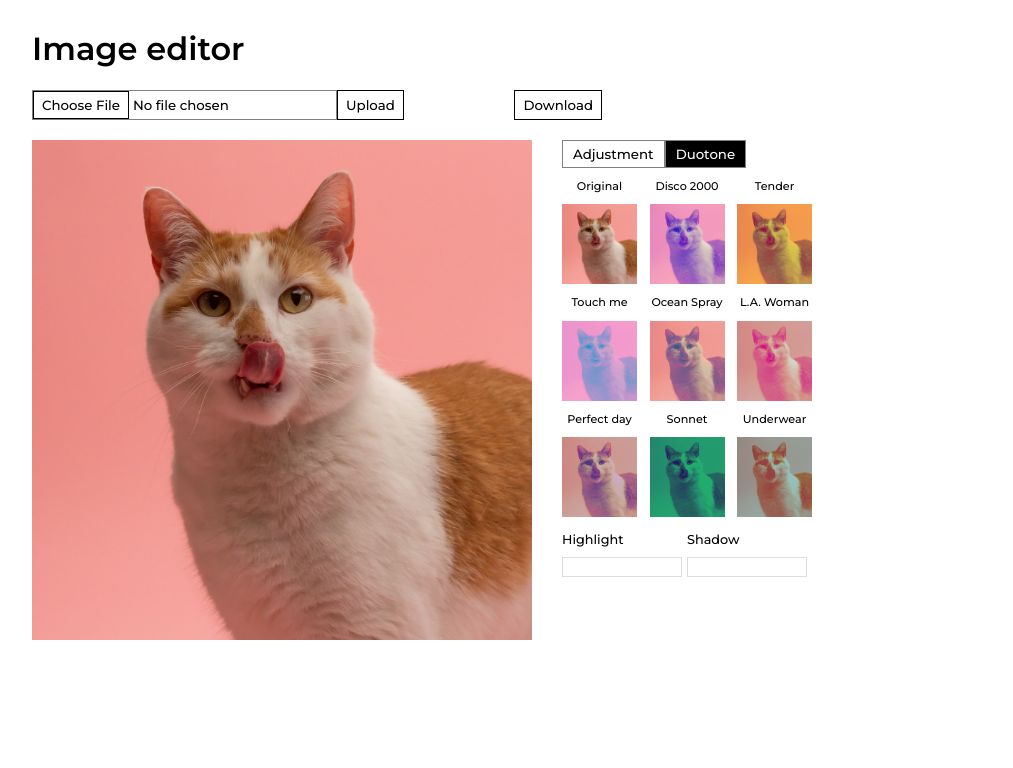
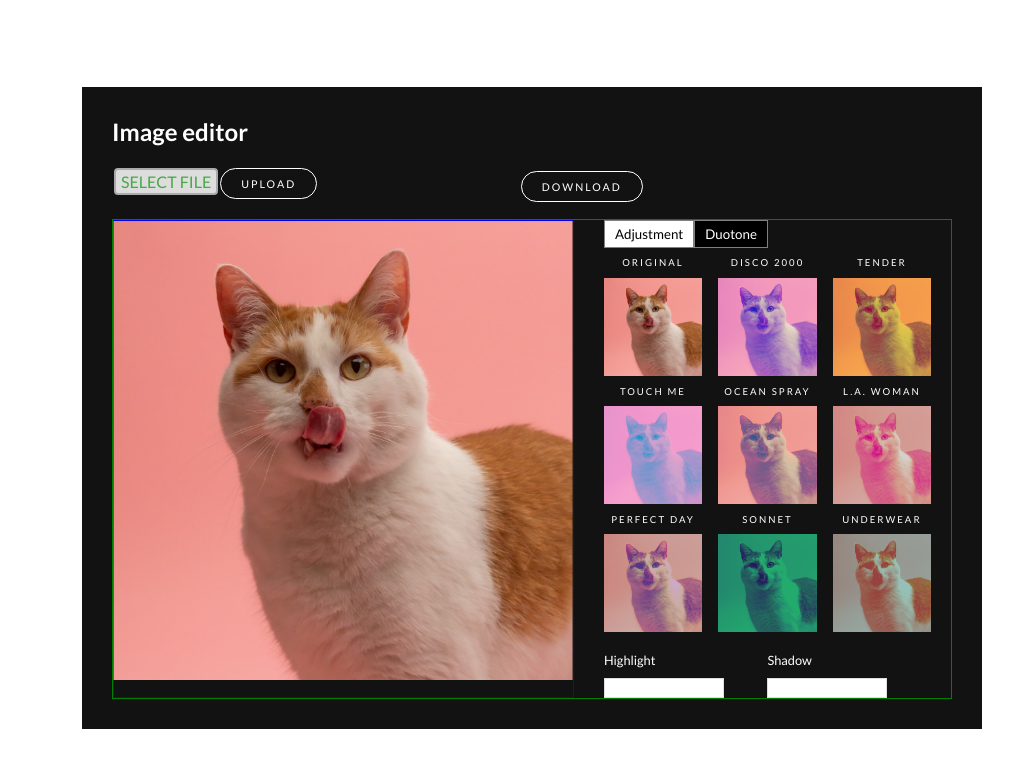
Before and after one commit to hannah-choi/image_editor, a React (Create React App) app in the folder client/: page / in a window 1280 px wide. Shown: the top 768 px of the page, without its empty margins (116-1129 px from the left). Built offline with nearby package versions, Linux system fonts and the light colour scheme.

Commit message:
debug sidebar error & modified css

```diff
--- a/client/src/App.js
+++ b/client/src/App.js
@@ -1,5 +1,5 @@
 import { useState } from "react";
-import "./App.css";
+import "./css/App.css";
 import Canvas from "./components/Canvas";
 import Upload from "./components/Upload";
 
@@ -12,8 +12,8 @@ function App() {
 
     return (
         <div className="App">
-            <h1>Image editor</h1>
             <div className="wrapper">
+                <h2>Image editor</h2>
                 <Upload getFilePath={getFilePath} />
                 <Canvas newImagePath={objectURL} />
             </div>
--- a/client/src/components/Adjustment.js
+++ b/client/src/components/Adjustment.js
@@ -18,6 +18,7 @@ export default function Adjustment({
                         applyChange={applyChange}
                     />
                 ))}
+                <hr />
             </div>
             <InstaFilter
                 applyInstaFilter={applyInstaFilter}
--- a/client/src/components/Download.js
+++ b/client/src/components/Download.js
@@ -7,7 +7,7 @@ export default function Download({ downloadImage }) {
             className="button"
             onClick={() => downloadImage()}
         >
-            Download
+            DOWNLOAD
         </button>
     );
 }
--- a/client/src/components/Slidebar.js
+++ b/client/src/components/Slidebar.js
@@ -16,6 +16,7 @@ export default function Slidebar({ option, applyChange }) {
                         ? 360
                         : 150
                 }
+                value={option.value}
                 defaultValue={option.value}
                 onInput={e => {
                     applyChange(e.target.name, e.target.value);
--- a/client/src/components/ToneButtonImg.js
+++ b/client/src/components/ToneButtonImg.js
@@ -9,8 +9,8 @@ const ToneButtonImg = styled.div`
 
     /* Setup the fixed dimensions */
     position: relative;
-    max-width: 100%;
-    max-height: 100%;
+    width: 100%;
+    height: ${props => (props.size.height / props.size.width) * 98}px;
 
     &::before {
         background-color: ${props => props.highlight};
--- a/client/src/components/Upload.js
+++ b/client/src/components/Upload.js
@@ -42,8 +42,9 @@ export default function Upload({ getFilePath }) {
 
     return (
         <div className="form">
-            {message ? <Message msg={message} /> : null}
+            {file && message ? <Message msg={message} /> : null}
             <form onSubmit={e => onSubmitEvent(e)} method="POST">
+                <label className="inputLabel">
                     <input
                         type="file"
                         name="image"
@@ -52,7 +53,9 @@ export default function Upload({ getFilePath }) {
                         onChange={onChange}
                         formEncType="multipart/form-data"
                     />
-                <input type="submit" value="Upload" />
+                    <span>SELECT FILE</span>
+                </label>
+                <input type="submit" value="UPLOAD" />
             </form>
         </div>
     );
--- a/client/src/App.css
+++ b/client/src/css/App.css
@@ -1,4 +1,7 @@
-@import url("https://fonts.googleapis.com/css2?family=Montserrat:wght@300;500;600&display=swap");
+@import url("https://fonts.googleapis.com/css2?family=Lato:wght@300;400;700&display=swap");
+@import "./slidebar.css";
+@import "./duotone.css";
+@import "./imageUpload.css";
 
 * {
     box-sizing: border-box;
@@ -6,12 +9,22 @@
 
 body {
     box-sizing: border-box;
-    font-family: "Montserrat";
+    font-family: "Lato";
     position: relative;
     display: flex;
     justify-content: center;
+    align-items: center;
     height: 100vh;
     width: 100vw;
+}
+
+:root {
+    --bg: #121212;
+    --menu: #181818;
+    --secondary: #282828;
+    --text: #fff;
+    --body: #b3b3b3;
+    --middle: #818181;
 }
 
 .App {
@@ -20,89 +33,53 @@ body {
 
 .button,
 input[type="submit"] {
-    border: 1px solid black;
-    color: black;
-    padding: 6px 8px;
+    border: 1px solid var(--text);
+    border-radius: 20px;
+    color: var(--text);
+    padding: 8px 20px;
     font-family: inherit;
-    background-color: #ffffff;
-}
-
-#imageUpload {
-    border: 1px solid gray;
-}
-
-#imageUpload::-webkit-file-upload-button {
-    border: 1px solid black;
-    color: black;
-    padding: 5px 8px;
-    font-family: inherit;
-    background-color: #ffffff;
+    cursor: pointer;
+    background-color: transparent;
+    letter-spacing: 2px;
+    font-size: 8pt;
 }
 
 .wrapper {
     position: relative;
-    width: 1000px;
-    /* border: 1px solid magenta; */
+    width: 900px;
+    padding: 30px;
+    background-color: var(--bg);
+    color: var(--text);
 }
 
 .container {
-    /* border: 1px solid green; */
+    border: 1px solid green;
     width: 100%;
     display: flex;
+    justify-content: space-between;
     flex-wrap: wrap;
 }
 
 .canvasWrapper {
-    min-width: 50%;
-    max-width: 80%;
+    width: 55%;
     position: relative;
-    /* border: 1px solid blue; */
+    border: 1px solid blue;
 }
 
 .form {
     width: 50%;
-    /* border: 1px solid salmon; */
     margin-bottom: 20px;
 }
 
 .effectWrapper {
     padding: 0 20px 0 30px;
     position: relative;
-    width: 30%;
-    /* border: 1px solid cyan; */
+    width: 45%;
     position: relative;
 }
 
 .features {
     position: relative;
-}
-
-.thumbnails {
-    display: flex;
-    flex-wrap: wrap;
-    /* border: 1px solid green; */
-    justify-content: space-between;
-    z-index: 1;
-    position: relative;
-}
-
-.thumbnails button {
-    width: 30%;
-}
-
-.thumbnails button p {
-    font-size: 0.7rem;
-}
-
-.thumbnails button img {
-    max-width: 100%;
-    z-index: 0;
-}
-
-.thumbnails button {
-    outline: 0;
-    border: none;
-    background-color: white;
 }
 
 figure {
@@ -113,6 +90,7 @@ figure {
 .previewImage,
 canvas {
     position: absolute;
+    max-height: 100%;
     max-width: 100%;
     top: 0;
     left: 50%;
@@ -125,33 +103,12 @@ input {
     font-family: inherit;
 }
 
-.duotonePreview {
-    min-height: 80px;
+h2 {
+    margin: 0 0 20px 0;
 }
 
 h3 {
     margin: 10px 0;
-}
-
-.slidebar {
-    display: flex;
-    align-items: center;
-    font-size: 0.8rem;
-    justify-content: space-between;
-    margin-bottom: 5px;
-}
-
-.slidebar .name {
-    flex-basis: 45%;
-}
-
-.slidebar .input {
-    flex-basis: 35%;
-}
-
-.slidebar .number {
-    margin-left: 5px;
-    flex-basis: 15%;
 }
 
 .colorButtons {
@@ -161,7 +118,12 @@ h3 {
 .effects,
 .colorButtons {
     width: 100%;
-    margin: 15px 0;
+    margin: 20px 0 0 0;
+}
+
+.effects hr {
+    margin: 25px 0 10px 0;
+    border-top: 1px solid rgba(0, 0, 0, 0.2);
 }
 
 .colorButtons button {
--- /dev/null
+++ b/client/src/css/duotone.css
@@ -0,0 +1,30 @@
+.thumbnails {
+    display: flex;
+    flex-wrap: wrap;
+    /* border: 1px solid green; */
+    justify-content: space-between;
+    z-index: 1;
+    position: relative;
+}
+
+.thumbnails button p {
+    font-size: 0.6rem;
+    font-family: inherit;
+    letter-spacing: 2px;
+    color: var(--text);
+    text-transform: uppercase;
+}
+
+.thumbnails button img {
+    max-width: 100%;
+    z-index: 0;
+}
+
+.thumbnails button {
+    width: 30%;
+    height: auto;
+    cursor: pointer;
+    outline: 0;
+    border: none;
+    background-color: transparent;
+}
--- /dev/null
+++ b/client/src/css/imageUpload.css
@@ -0,0 +1,71 @@
+/* #imageUpload {
+    border: 1px solid gray;
+}
+
+#imageUpload::-webkit-file-upload-button {
+    border: 1px solid black;
+    color: black;
+    padding: 5px 8px;
+    font-family: inherit;
+    background-color: #ffffff;
+}
+ */
+
+/* #imageUpload {
+     position: absolute;
+ } */
+/*
+#imageUpload::-webkit-file-upload-button {
+    visibility: hidden;
+}
+#imageUpload::before {
+    content: "SELECT FILE";
+    display: inline-block;
+    background: linear-gradient(top, #f9f9f9, #e3e3e3);
+
+    border: 1px solid var(--text);
+    border-radius: 20px;
+    color: var(--text);
+    padding: 8px 20px;
+    font-family: inherit;
+    cursor: pointer;
+    background-color: transparent;
+    letter-spacing: 2px;
+    font-size: 8pt;
+
+    outline: none;
+    -webkit-user-select: none;
+}
+#imageUpload:hover::before {
+    border-color: black;
+}
+#imageUpload:active::before {
+    background: -webkit-linear-gradient(top, #e3e3e3, #f9f9f9);
+} */
+
+label.inputLabel input[type="file"] {
+    position: absolute;
+    top: -1000px;
+}
+
+/***** Example custom styling *****/
+.inputLabel {
+    border: 2px solid #aaa;
+    border-radius: 4px;
+    padding: 2px 5px;
+    margin: 2px;
+    background: #ddd;
+    display: inline-block;
+}
+.inputLabel:hover {
+    background: #ccc;
+}
+.inputLabel:active {
+    background: #ccf;
+}
+.inputLabel :invalid + span {
+    color: #a44;
+}
+.inputLabel :valid + span {
+    color: #4a4;
+}
--- /dev/null
+++ b/client/src/css/slidebar.css
@@ -0,0 +1,114 @@
+.slidebar {
+    display: flex;
+    align-items: center;
+    font-size: 0.8rem;
+    /* justify-content: space-between; */
+    margin-bottom: 10px;
+}
+
+.slidebar .name {
+    flex-basis: 40%;
+    text-transform: uppercase;
+    letter-spacing: 2px;
+    font-size: 0.7rem;
+}
+
+.slidebar .input {
+    flex-basis: 55%;
+}
+
+.slidebar .number {
+    margin-left: 10px;
+    flex-basis: 15%;
+}
+
+input[type="range"].input {
+    width: 100%;
+    margin: 7.75px 0;
+    background-color: transparent;
+    -webkit-appearance: none;
+}
+input[type="range"].input:focus {
+    outline: none;
+}
+input[type="range"].input::-webkit-slider-runnable-track {
+    background: #d3d3d3;
+    border: 0;
+    border-radius: 1.3px;
+    width: 100%;
+    height: 1.5px;
+    cursor: pointer;
+}
+input[type="range"].input::-webkit-slider-thumb {
+    margin-top: -7.75px;
+    width: 16px;
+    height: 17px;
+    background: #181818;
+    border: 0.1px solid #d3d3d3;
+    border-radius: 44px;
+    cursor: pointer;
+    -webkit-appearance: none;
+}
+input[type="range"].input:focus::-webkit-slider-runnable-track {
+    background: #e0e0e0;
+}
+input[type="range"].input::-moz-range-track {
+    background: #d3d3d3;
+    border: 0;
+    border-radius: 1.3px;
+    width: 100%;
+    height: 1.5px;
+    cursor: pointer;
+}
+input[type="range"].input::-moz-range-thumb {
+    width: 16px;
+    height: 17px;
+    background: #181818;
+    border: 0.1px solid #d3d3d3;
+    border-radius: 44px;
+    cursor: pointer;
+}
+input[type="range"].input::-ms-track {
+    background: transparent;
+    border-color: transparent;
+    border-width: 7.75px 0;
+    color: transparent;
+    width: 100%;
+    height: 1.5px;
+    cursor: pointer;
+}
+input[type="range"].input::-ms-fill-lower {
+    background: #c6c6c6;
+    border: 0;
+    border-radius: 2.6px;
+}
+input[type="range"].input::-ms-fill-upper {
+    background: #d3d3d3;
+    border: 0;
+    border-radius: 2.6px;
+}
+input[type="range"].input::-ms-thumb {
+    width: 16px;
+    height: 17px;
+    background: #181818;
+    border: 0.1px solid #d3d3d3;
+    border-radius: 44px;
+    cursor: pointer;
+    margin-top: 0px;
+    /*Needed to keep the Edge thumb centred*/
+}
+input[type="range"].input:focus::-ms-fill-lower {
+    background: #d3d3d3;
+}
+input[type="range"].input:focus::-ms-fill-upper {
+    background: #e0e0e0;
+}
+/*TODO: Use one of the selectors from https://stackoverflow.com/a/20541859/7077589 and figure out
+  how to remove the virtical space around the range input in IE*/
+@supports (-ms-ime-align: auto) {
+    /* Pre-Chromium Edge only styles, selector taken from hhttps://stackoverflow.com/a/32202953/7077589 */
+    input[type="range"].input {
+        margin: 0;
+        /*Edge starts the margin from the thumb, not the track as other browsers do*/
+    }
+}
```
Also changed, not shown: client/src/components/Canvas.js (+6 -12 lines), client/src/components/filters.js (+13 -3 lines), client/public/uploads/image-1615490948000.png (deleted), client/public/uploads/image-1615491039622.png (deleted). Lines whose indentation alone changed are shown as unchanged.
